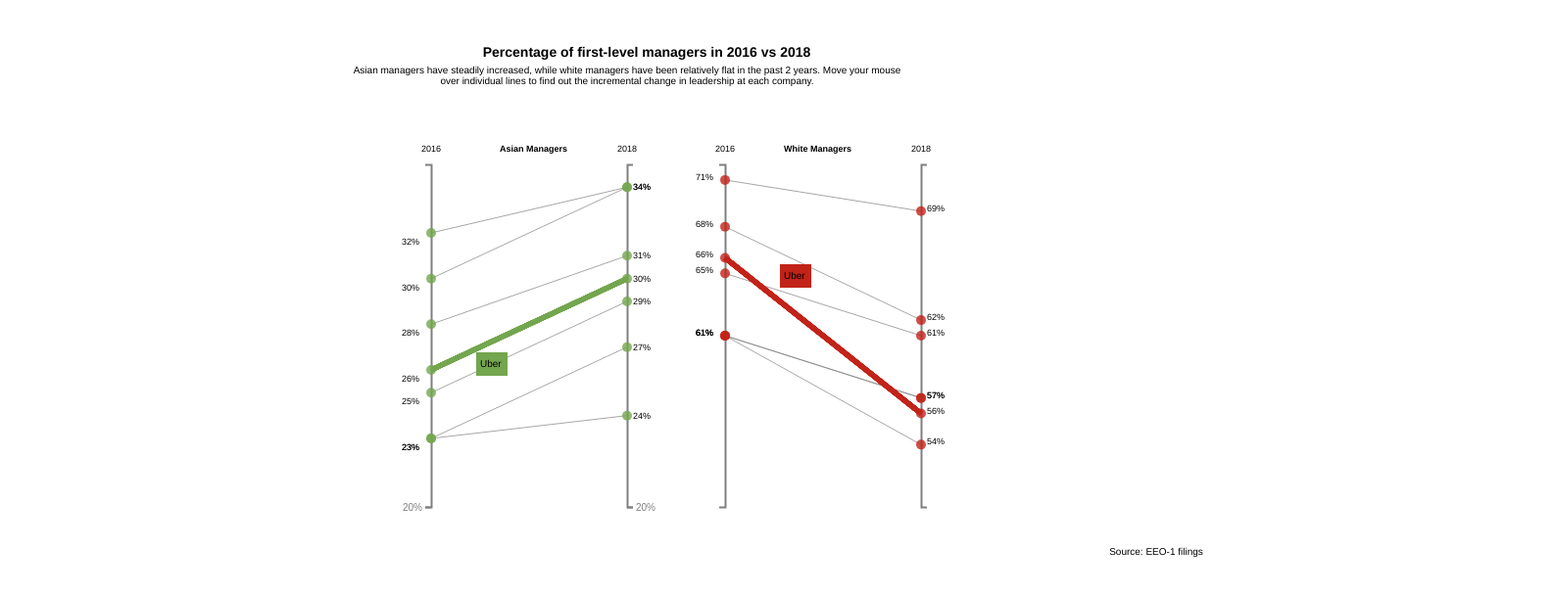
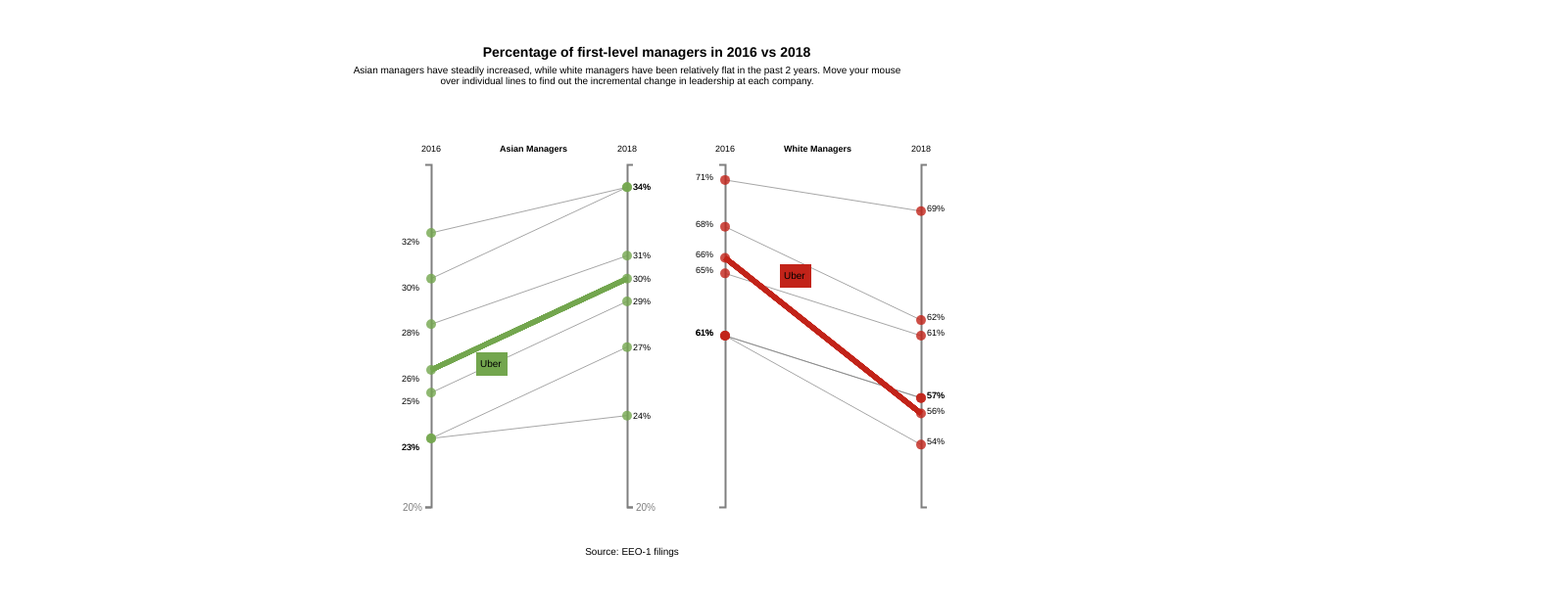
Before and after one commit to karishmavanjani/tree-chart, a plain HTML site: page index.html in a window 1280 px wide. Shown: the whole page at 98% size, 1585 px wide, since content can reach past the window. Drawn offline with nearby package versions, Linux system fonts and the light colour scheme.

Commit message:
Update index.html

```diff
--- a/index.html
+++ b/index.html
@@ -127,7 +127,7 @@
         <div class="subtitle"">
         Asian managers have steadily increased, while white managers have been relatively flat in the past 2 years. Move your mouse over individual lines to find out the incremental change in leadership at each company.
     </div>
-    <div class=" subtitle" style="position: absolute; margin-top: 460px; margin-left: 535px">
+    <div class=" subtitle" style="position: absolute; margin-top: 460px;">
             Source: EEO-1 filings
         </div>
     </div>
```
